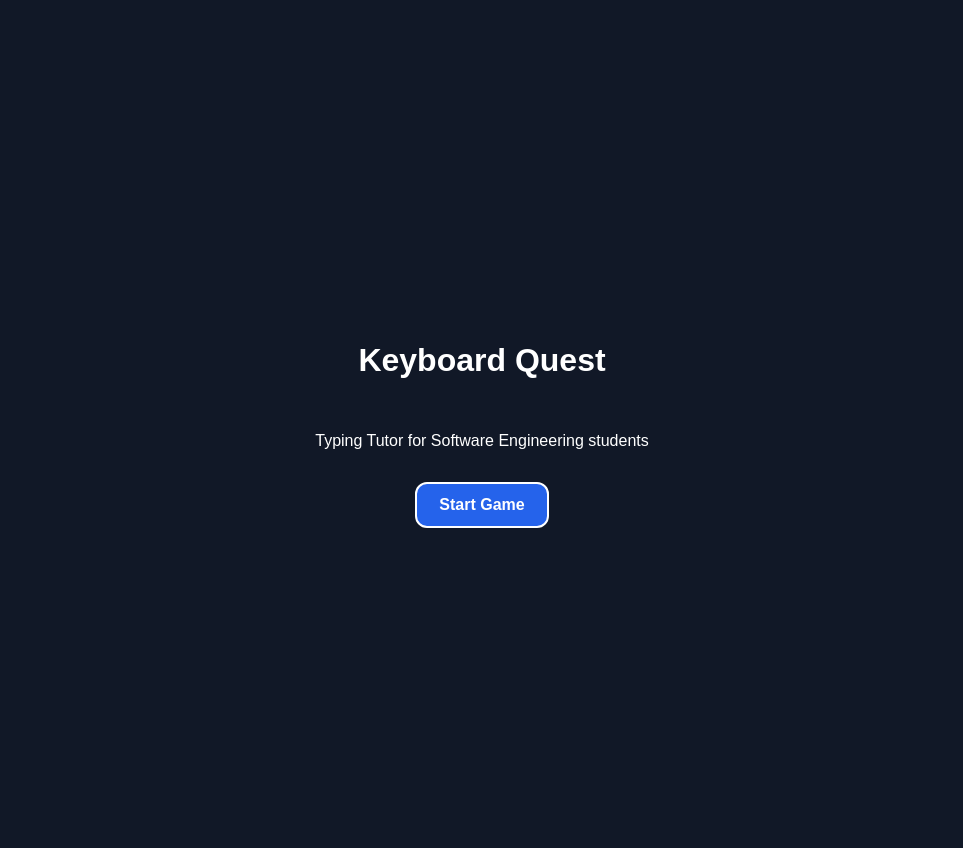
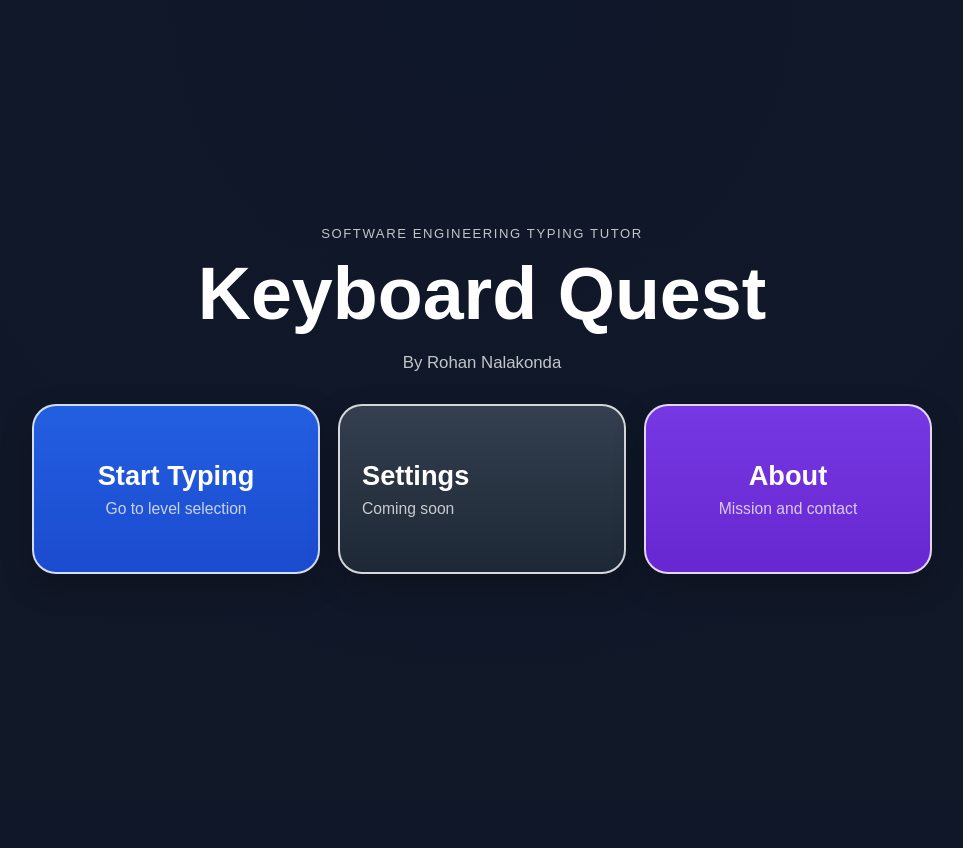
Before and after one commit to Rohan-Stacks/Keyboard-Quest, a Django app: page / in a window 1280 px wide. Shown: the whole page, without its empty margins (158-1121 px from the left). After the commit the page ends 574 px from the top, so only its background shows below. Run offline with Django 5.2, Linux system fonts and the light colour scheme.

Commit message:
Redesigned the home page and added an About page
I updated the home page into a better-looking menu with Start Typing, Settings, and About buttons, and I added an About page with my mission statement and a contact email link, promoting security by design.

```diff
--- a/tutor/static/tutor/style.css
+++ b/tutor/static/tutor/style.css
@@ -1,35 +1,160 @@
-/* Adding basic stylization to the main page,also added stylization to the level
- boxes (Green background for completed levels, light gray background for the
- next level to do, and dark gray background for levels that are not next and incomplete
- (also changed the positioning on the main page a bit) */
+/* I changed the home page with bigger buttons and a softer layout. */
+
+:root {
+    --bg1: #0f172a;
+    --bg2: #111827;
+    --card: rgba(255, 255, 255, 0.08);
+    --card-border: rgba(255, 255, 255, 0.18);
+    --text: #ffffff;
+    --muted: rgba(255, 255, 255, 0.75);
+    --start: #2563eb;
+    --about: #7c3aed;
+    --settings: #374151;
+    --green: #16a34a;
+    --light-gray: #d1d5db;
+    --dark-gray: #4b5563;
+}
+
+* {
+    box-sizing: border-box;
+}
 
 body {
     margin: 0;
     font-family: Arial, sans-serif;
-    background: #111827;
-    color: white;
+    background: radial-gradient(circle at top, var(--bg1), var(--bg2));
+    color: var(--text);
 }
 
 .page {
     min-height: 100vh;
     display: flex;
     flex-direction: column;
+    justify-content: center;
     align-items: center;
-    justify-content: center;
+    padding: 32px 20px;
     text-align: center;
-    gap: 16px;
-    padding: 24px;
+    gap: 28px;
 }
 
-.start-btn {
-    display: inline-block;
-    padding: 12px 22px;
-    border-radius: 12px;
+.hero {
+    max-width: 700px;
+}
+
+.eyebrow {
+    margin: 0 0 10px;
+    letter-spacing: 0.12em;
+    text-transform: uppercase;
+    font-size: 0.82rem;
+    color: var(--muted);
+}
+
+h1 {
+    margin: 0;
+    font-size: clamp(2.4rem, 6vw, 4.6rem);
+}
+
+.subtitle {
+    margin: 14px 0 0;
+    font-size: 1.05rem;
+    line-height: 1.6;
+    color: var(--muted);
+}
+
+.menu-grid {
+    width: min(900px, 100%);
+    display: grid;
+    grid-template-columns: repeat(3, minmax(180px, 1fr));
+    gap: 18px;
+}
+
+.menu-card {
+    min-height: 170px;
+    border: 2px solid rgba(255, 255, 255, 0.8);
+    border-radius: 24px;
+    padding: 22px;
+    display: flex;
+    flex-direction: column;
+    justify-content: center;
+    gap: 8px;
     text-decoration: none;
     color: white;
-    background: #2563eb;
+    background: var(--card);
+    backdrop-filter: blur(10px);
+    box-shadow: 0 12px 30px rgba(0, 0, 0, 0.25);
+    transition: transform 0.15s ease, background 0.15s ease;
+}
+
+.menu-card:hover {
+    transform: translateY(-3px);
+}
+
+.menu-title {
+    font-size: 1.7rem;
+    font-weight: 700;
+}
+
+.menu-text {
+    font-size: 0.98rem;
+    color: var(--muted);
+}
+
+.menu-start {
+    background: linear-gradient(180deg, rgba(37, 99, 235, 0.95), rgba(29, 78, 216, 0.95));
+}
+
+.menu-about {
+    background: linear-gradient(180deg, rgba(124, 58, 237, 0.95), rgba(109, 40, 217, 0.95));
+}
+
+.menu-settings {
+    background: linear-gradient(180deg, rgba(55, 65, 81, 0.95), rgba(31, 41, 55, 0.95));
+    cursor: not-allowed;
+}
+
+.menu-settings:disabled {
+    opacity: 1;
+}
+
+.about-page {
+    padding-top: 40px;
+    padding-bottom: 40px;
+}
+
+.about-card {
+    width: min(760px, 100%);
+    text-align: left;
+    padding: 28px;
+    border-radius: 28px;
+    background: var(--card);
+    border: 1px solid var(--card-border);
+    box-shadow: 0 12px 30px rgba(0, 0, 0, 0.25);
+}
+
+.about-card h1,
+.about-card h2 {
+    margin-top: 0;
+}
+
+.about-card p {
+    line-height: 1.7;
+    color: var(--muted);
+}
+
+.about-card a {
+    color: white;
+    font-weight: 700;
+}
+
+.back-link {
+    display: inline-block;
+    margin-top: 12px;
+    padding: 12px 18px;
+    border-radius: 12px;
     border: 2px solid white;
-    font-weight: 700;
+    text-decoration: none;
+    color: white;
+    background: rgba(255, 255, 255, 0.08);
 }
 
 .level-grid {
@@ -63,18 +188,44 @@ body {
 }
 
 .level-completed {
-    background: #16a34a;
+    background: var(--green);
 }
 
 .level-current {
-    background: #d1d5db;
+    background: var(--light-gray);
 }
 
 .level-locked {
-    background: #4b5563;
+    background: var(--dark-gray);
 }
 
 .level-10 {
     grid-column: 2;
     justify-self: center;
 }
+
+.start-btn {
+    display: inline-block;
+    padding: 12px 22px;
+    border-radius: 12px;
+    text-decoration: none;
+    color: white;
+    background: var(--start);
+    border: 2px solid white;
+    font-weight: 700;
+}
+
+@media (max-width: 760px) {
+    .menu-grid {
+        grid-template-columns: 1fr;
+    }
+
+    .level-grid {
+        grid-template-columns: repeat(2, 110px);
+    }
+
+    .level-10 {
+        grid-column: auto;
+        justify-self: auto;
+    }
+}
--- a/tutor/templates/tutor/home.html
+++ b/tutor/templates/tutor/home.html
@@ -1,5 +1,6 @@
-<!-- Making the basic main page, made the button into a url
- to the level selection page-->
+<!-- I redesigned the home page into a cleaner menu with
+Start Typing, Settings, and About options (settings doesnt do anything yet
+ but planed to add an option to turn off accuracy, wpm, font color, and what not-->
 
 <!DOCTYPE html>
 <html lang="en">
@@ -12,10 +13,30 @@
 </head>
 <body>
     <main class="page">
-        <h1>Keyboard Quest</h1>
-        <p>Typing Tutor for Software Engineering students</p>
+        <section class="hero">
+            <p class="eyebrow">Software Engineering Typing Tutor</p>
+            <h1>Keyboard Quest</h1>
+            <p class="subtitle">
+                By Rohan Nalakonda
+            </p>
+        </section>
 
-        <a class="start-btn" href="{% url 'levels' %}">Start Game</a>
+        <nav class="menu-grid" aria-label="Main menu">
+            <a class="menu-card menu-start" href="{% url 'levels' %}">
+                <span class="menu-title">Start Typing</span>
+                <span class="menu-text">Go to level selection</span>
+            </a>
+
+            <button class="menu-card menu-settings" type="button" disabled>
+                <span class="menu-title">Settings</span>
+                <span class="menu-text">Coming soon</span>
+            </button>
+
+            <a class="menu-card menu-about" href="{% url 'about' %}">
+                <span class="menu-title">About</span>
+                <span class="menu-text">Mission and contact</span>
+            </a>
+        </nav>
     </main>
 </body>
 </html>
--- a/tutor/urls.py
+++ b/tutor/urls.py
@@ -3,6 +3,7 @@ from . import views
 
 urlpatterns = [
     path("", views.home, name="home"),
+    path("about/", views.about, name="about"),
     path("levels/", views.level_select, name="levels"),
     path("level/<int:level>/", views.level_placeholder, name="level_placeholder"),
 ]
--- a/tutor/views.py
+++ b/tutor/views.py
@@ -1,12 +1,15 @@
 from django.shortcuts import render
 from django.http import Http404
 
+# I added the About page so the home menu has a place for contact and mission info.
 def home(request):
     return render(request, "tutor/home.html")
 
+def about(request):
+    return render(request, "tutor/about.html")
 
 def level_select(request):
-    completed_levels = 0  # temporary placeholder until the game tracks progress
+    completed_levels = 0  # I’m keeping progress at zero for now because the levels are not finished yet.
 
     levels = []
     for number in range(1, 11):
@@ -24,7 +27,6 @@ def level_select(request):
 
     return render(request, "tutor/levels.html", {"levels": levels})
 
-
 def level_placeholder(request, level):
     if 1 <= level <= 10:
         return render(request, "tutor/level_placeholder.html", {"level": level})
```
Also changed, not shown: tutor/templates/tutor/about.html (added, +39 -0 lines).
